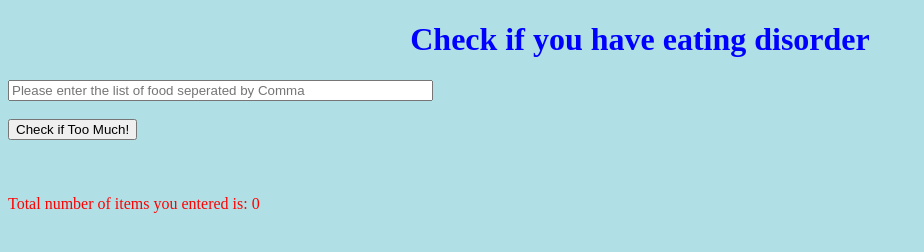
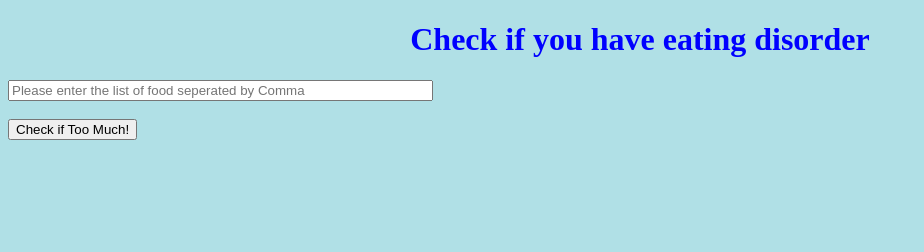
Before and after one commit to dhaksan/module1_solution, a plain HTML site: page index.html in a window 1280 px wide. Shown: the whole page, without its empty margins (0-924 px from the left). Drawn offline with Linux system fonts and the light colour scheme.

Commit message:
Update index.html

```diff
--- a/index.html
+++ b/index.html
@@ -24,7 +24,7 @@ div2    {color: red;}
         <button ng-click="evallength();">Check if Too Much!</button>
         </br></br></br>
         <h3> {{lunch}}</h3>
-    <div2> Total number of items you entered is: {{lengthValue}}</div2>
+
 
   </div>
     </body>
```
